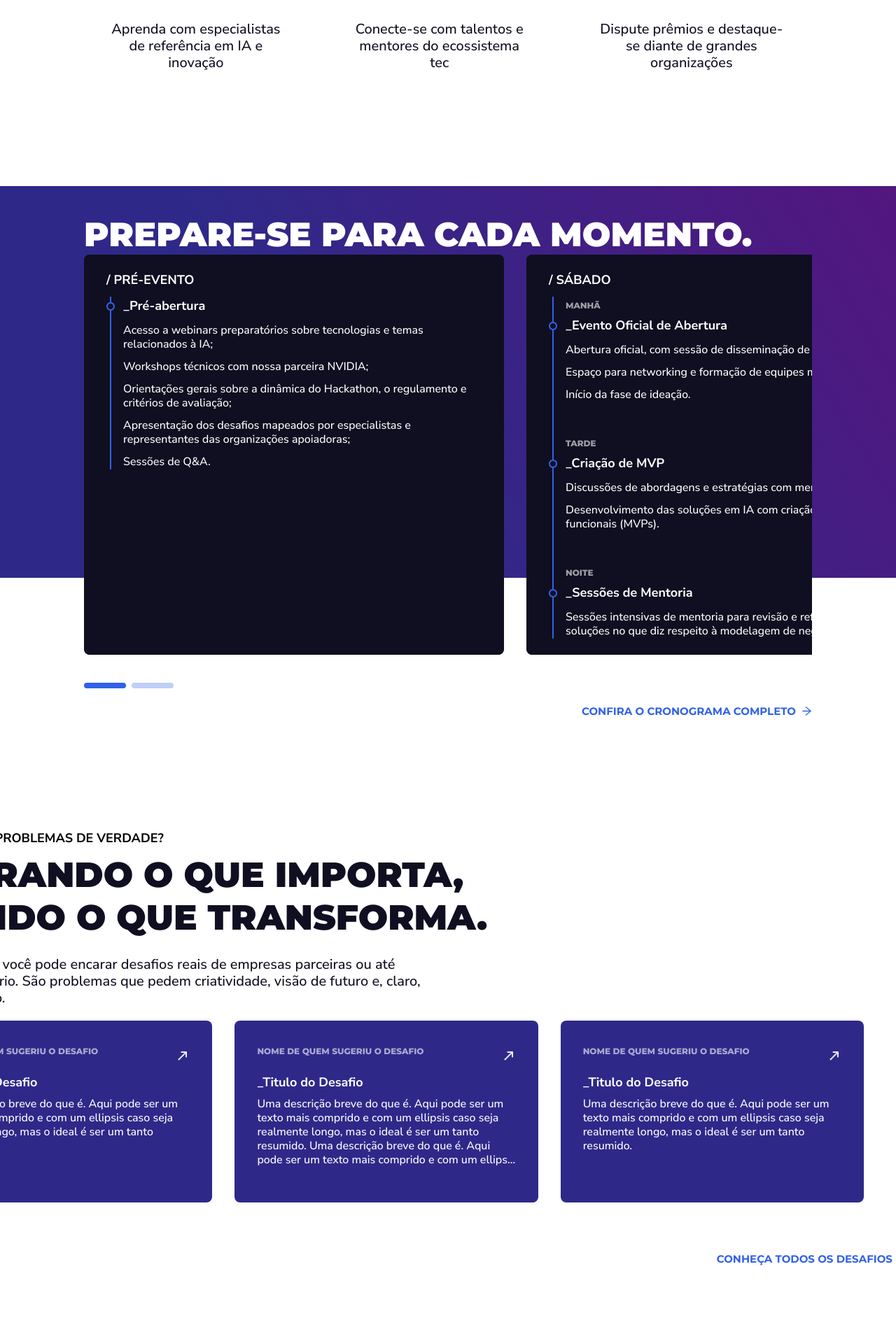
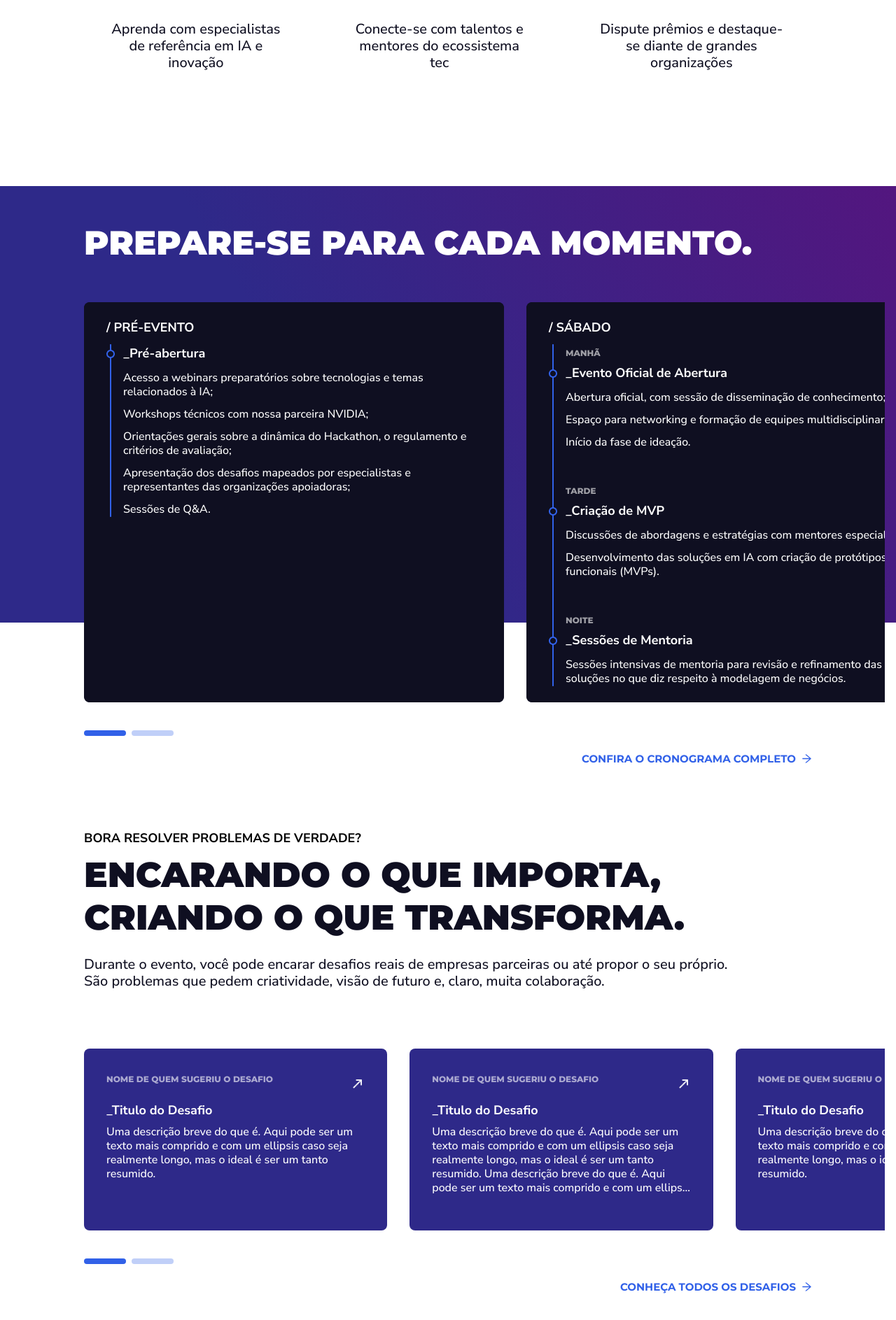
Before and after one commit to inc-coppe/hackaton-ia-2025-site, a React (Vite) app in the folder front/: page / in a window 1280 px wide. Shown: the part 1704-3591 px from the top of the page at 70% size. Built offline with nearby package versions, Linux system fonts and the light colour scheme; no server answers; a web font is replaced by a local one.

Commit message:
Ajuste do Cronograma e dos Problemas
Eu ajustei para ficar ajeitado na versão mobile

```diff
--- a/front/src/components/CustomCarousel/index.tsx
+++ b/front/src/components/CustomCarousel/index.tsx
@@ -75,7 +75,7 @@ const HorizontalCarousel = () => {
       </PageControl>
 
       <ButtonWrapper>
-        <div />
+
         <LinkButton href="#desafios">
           Conheça todos os desafios
           <ArrowRightOutlined />
--- a/front/src/components/CustomCarousel/style.tsx
+++ b/front/src/components/CustomCarousel/style.tsx
@@ -14,13 +14,17 @@ export const CardsWrapper = styled.div`
   -ms-overflow-style: none; /* IE/Edge */
   padding-bottom: ${pxToRem(16)};
 
-  padding-inline: ${pxToRem(32)};
+  width: 110%;
+
 
   &::-webkit-scrollbar {
     display: none; /* Chrome/Safari */
   }
 
   @media (max-width: 28rem) {
+    width: 100%;
+    margin-top: 8rem;
+
     flex-direction: column;
     gap: ${pxToRem(22)};
     overflow-x: hidden;
@@ -54,8 +58,7 @@ export const CardItem = styled.div`
 
   @media (max-width: 28rem) {
     height: auto;
-    min-width: ${pxToRem(382)};
-    max-width: 100%;
+    width: 100%;
     margin-right: 0;
 
     padding: ${pxToRem(16)};
@@ -70,8 +73,13 @@ export const ButtonWrapper = styled.div`
   justify-content: space-between;
   align-items: center;
   margin-top: ${pxToRem(24)};
+  justify-content: flex-end;
   @media (max-width: 28rem) {
-    align-items: center;
+    display: flex;
+    justify-content: center;
+    padding: 0;
+    width: 100%;
+    box-sizing: border-box;
   }
 `;
 
--- a/front/src/components/TimelineCarousel/style.tsx
+++ b/front/src/components/TimelineCarousel/style.tsx
@@ -16,11 +16,15 @@ export const CardsWrapper = styled.div`
   -ms-overflow-style: none; /* IE/Edge */
   padding-bottom: ${pxToRem(16)};
 
+  width: 110%;
+
   &::-webkit-scrollbar {
     display: none; /* Chrome/Safari */
   }
 
   @media (max-width: 28rem) {
+    width: 100%;
+
     flex-direction: column;
     overflow-x: visible;
     gap: ${pxToRem(22)};
@@ -68,6 +72,14 @@ export const ButtonWrapper = styled.div`
   justify-content: space-between;
   align-items: center;
   margin-top: ${pxToRem(24)};
+  @media (max-width: 28rem) {
+    display: flex;
+    justify-content: center;
+    padding: 0;
+    width: 100%;
+    box-sizing: border-box;
+
+  }
 `;
 
 export const LinkButton = styled.a`
--- a/front/src/sections/Cronograma/index.tsx
+++ b/front/src/sections/Cronograma/index.tsx
@@ -14,6 +14,7 @@ const Cronograma = () => {
         <TimelineCarousel />
       </Margin>
     </Container>
+
   );
 };
 //<TimelineCarousel />
--- a/front/src/sections/Cronograma/style.tsx
+++ b/front/src/sections/Cronograma/style.tsx
@@ -11,10 +11,11 @@ export const Container = styled.div`
 
 
   @media (max-width: 28rem) {
+
     justify-content: flex-start;
-    padding-top: 1.5rem;
-    min-height: 112rem;
-    align-items: center;
+    padding-top: 3.5rem;
+    min-height: 122rem;
+    align-items: stretch;
   }
 
 `;
@@ -25,7 +26,7 @@ export const WhiteOverlay = styled.div`
   bottom: 0;
   left: 0;
   width: 100%;
-  height: 30%; /* Adjust the height to cover the desired portion - estava 29*/
+  height: 22%; /* Adjust the height to cover the desired portion - estava 29*/
   background-color: white;
   z-index: 0; /* Make sure it stays below the content but above the background */
 
@@ -37,13 +38,14 @@ export const WhiteOverlay = styled.div`
 
 // Wrapper for margin around the content
 export const Margin = styled.div`
+
   margin: 7.5rem;
   position: relative; /* Ensure content remains above the overlay */
   z-index: 1; /* Ensure content is above the white overlay */
 
   @media (max-width: 28rem) {
-    margin: 2.5rem; // é aqui que define qual vai ser a largura do card
-
+    margin: 0;
+    padding: 0rem 1.5rem;
   }
 `;
 
@@ -56,7 +58,12 @@ export const Title = styled.h1`
   color: #ffffff;
   margin: 0;
 
+  padding-top: 5rem;
+  padding-bottom: 3.5rem;
+
   @media (max-width: 28rem) {
+    padding-bottom: 0rem;
+    padding-top: 0rem;
     font-size: 2rem;
     line-height: 2.438rem;
     width: 21.375rem;
--- a/front/src/sections/Desafios/style.tsx
+++ b/front/src/sections/Desafios/style.tsx
@@ -88,6 +88,8 @@ export const Body = styled.p`
   color: #ffffff;
   margin: 0;
 
+
+
   @media (max-width: 28rem) {
     font-size: 1rem;
     line-height: 1.25rem;
--- a/front/src/sections/Problemas/index.tsx
+++ b/front/src/sections/Problemas/index.tsx
@@ -1,5 +1,5 @@
 import React from "react";
-import { Container, SectionSubtitle, Cards, TitleDiv, Title, Body, Texts } from "./style";
+import { Container, SectionSubtitle, Cards, TitleDiv, Title, Body, Texts, CustomCarouselWrapper} from "./style";
 //import { Texts } from "../CTA/style";
 //import { Title } from "../Desafios/style";
 //import { Body } from "../Sobre/style";
@@ -8,36 +8,34 @@ import CustomCarousel from "../../components/CustomCarousel";
 const Desafios = () => {
   return (
     <Container>
-      <Texts style={{ marginBottom: "4rem" , width: "70vw"}}>
+      <Texts style={{ marginBottom: "4rem" ,}}>
         <TitleDiv>
           <SectionSubtitle>
             BORA RESOLVER PROBLEMAS DE VERDADE?{" "}
           </SectionSubtitle>
-           <Title style={{ color: "#0F0F21", width: "70vw" }}>
+           <Title style={{ color: "#0F0F21", }}>
             ENCARANDO O QUE IMPORTA, CRIANDO O QUE TRANSFORMA.
           </Title>
 
-          <Body style={{ textAlign: "left", width: "60vw" }}>
+          <Body style={{ textAlign: "left"}}>
             Durante o evento, você pode encarar desafios reais de empresas
             parceiras ou até propor o seu próprio.
             São problemas que pedem criatividade, visão de futuro e, claro, muita colaboração.
           </Body>
 
-          <CustomCarousel />
+        </TitleDiv>
 
-        </TitleDiv>
+
+
       </Texts>
 
-
+      <CustomCarouselWrapper >
+        <CustomCarousel />
+      </CustomCarouselWrapper>
     </Container>
   );
 };
 
-//<CustomCarousel />
 
-/*style={{ width: "70vw" }
-{ textAlign: "left", width: "60vw" }
-<Texts style={{ marginBottom: "4rem" , width: "70vw"}}>
- */
 
 export default Desafios;
--- a/front/src/sections/Problemas/style.tsx
+++ b/front/src/sections/Problemas/style.tsx
@@ -13,7 +13,7 @@ export const Container = styled.div`
 
   @media (max-width: 28rem) {
     margin: 0rem;
-    padding: 0 3.75rem;
+    padding: 0 1.75rem;
     align-items: center;
     padding-top: 7.5rem;
     height: 180vh;
@@ -50,7 +50,7 @@ export const SectionSubtitle = styled.h3`
 `;
 
 export const Title = styled.h1`
-  width: 70vw;
+
 
   font-family: "Montserrat";
   font-style: normal;
@@ -75,7 +75,8 @@ export const Title = styled.h1`
 `;
 
 export const Body = styled.p`
-  width: 60vw;
+  width: 58rem;
+  text-align: left;
 
   font-family: "Nunito Sans";
   font-style: normal;
@@ -105,12 +106,13 @@ export const Body = styled.p`
 `;
 
 export const Texts = styled.div`
+  width: 65rem;
+
   display: flex;
   flex-direction: column;
   align-items: center;
   padding: 0;
   gap: 2rem;
-  width: 70vw;
   margin-bottom: 4rem;
 
   @media (max-width: 28rem) {
@@ -118,5 +120,12 @@ export const Texts = styled.div`
     height: 17.4375rem; // 279px
     gap: 1.5rem; // 24px
     align-self: stretch;
+    padding: 0 10.75rem;
+
   }
 `;
+
+export const CustomCarouselWrapper = styled.div`
+  width: 100%;
+  padding: 0 0rem;
+`;
```
